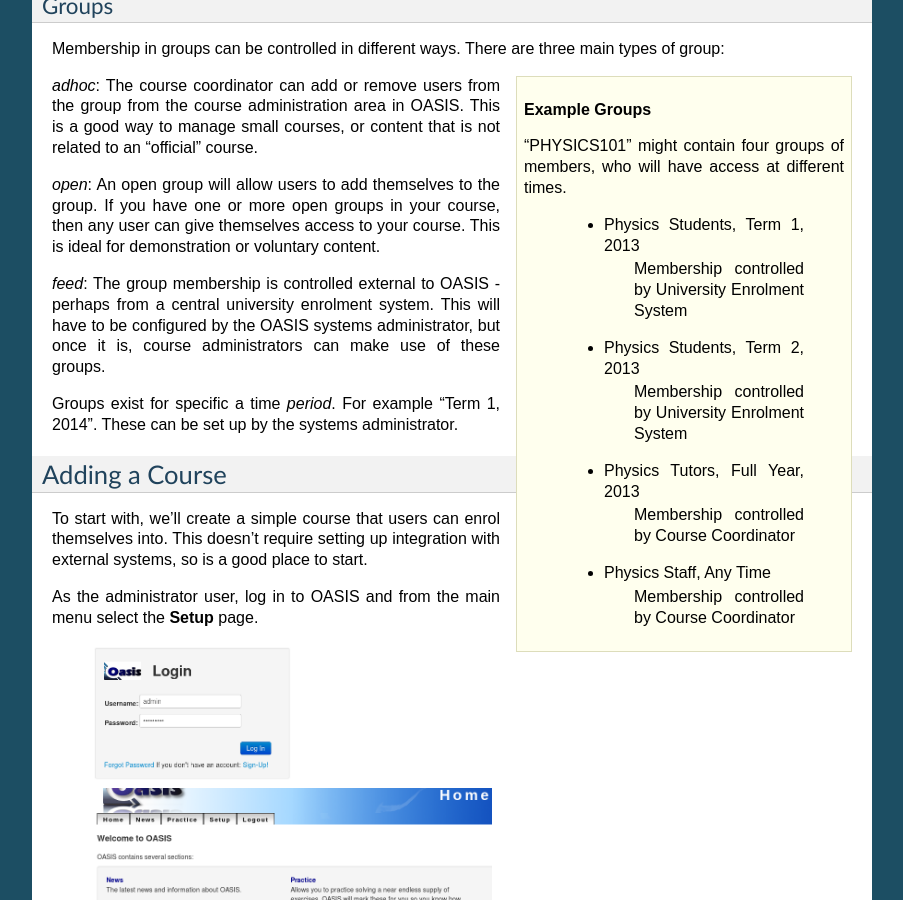
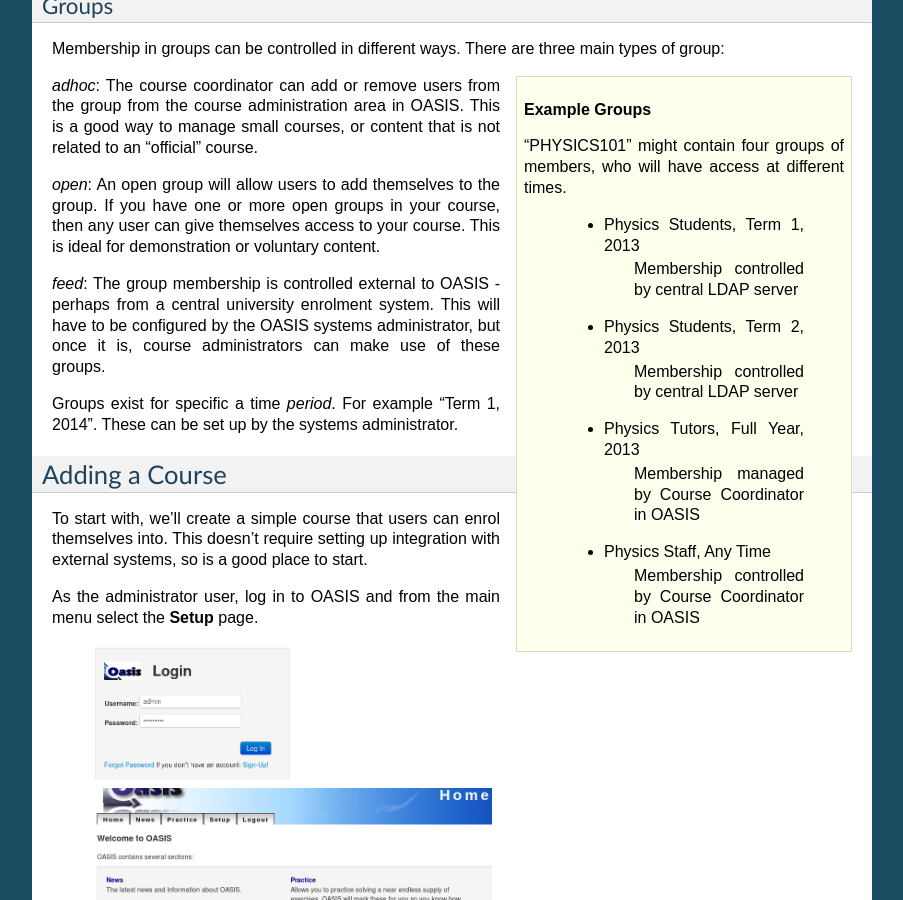
Before and after one commit to colincoghill/oasisqe, a Sphinx documentation site: the page built from source/admin_courses.rst, in a window 1280 px wide and 900 px high, scrolled down 445 px. Shown: the whole window, without its empty margins (198-1101 px from the left). Built offline with Sphinx 7.4.7, drawn with Linux system fonts in a browser that asks for light colours; pages that are not in the unit, such as notebooks, are missing from menus.

Commit message:
Trying to get the right wording for things.

```diff
--- a/source/admin_courses.rst
+++ b/source/admin_courses.rst
@@ -32,13 +32,13 @@ types of group:
     "PHYSICS101" might contain four groups of members, who will have access at different times.
 
         * Physics Students, Term 1, 2013
-             Membership controlled by University Enrolment System
+             Membership controlled by central LDAP server
         * Physics Students, Term 2, 2013
-             Membership controlled by University Enrolment System
+             Membership controlled by central LDAP server
         * Physics Tutors, Full Year, 2013
-             Membership controlled by Course Coordinator
+             Membership managed by Course Coordinator in OASIS
         * Physics Staff, Any Time
-             Membership controlled by Course Coordinator
+             Membership controlled by Course Coordinator in OASIS
 
 *adhoc*: The course coordinator can add or remove users from the group from the
 course administration area in OASIS. This is a good way to manage small courses,
```
